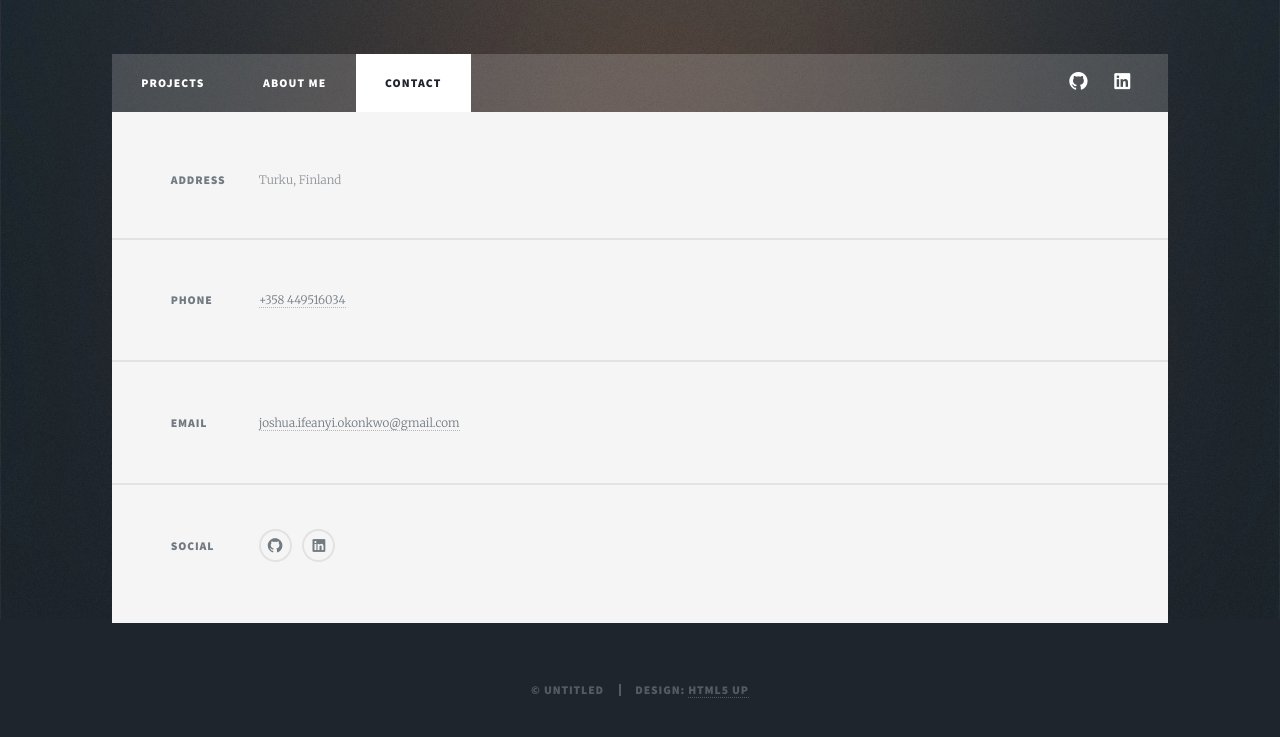
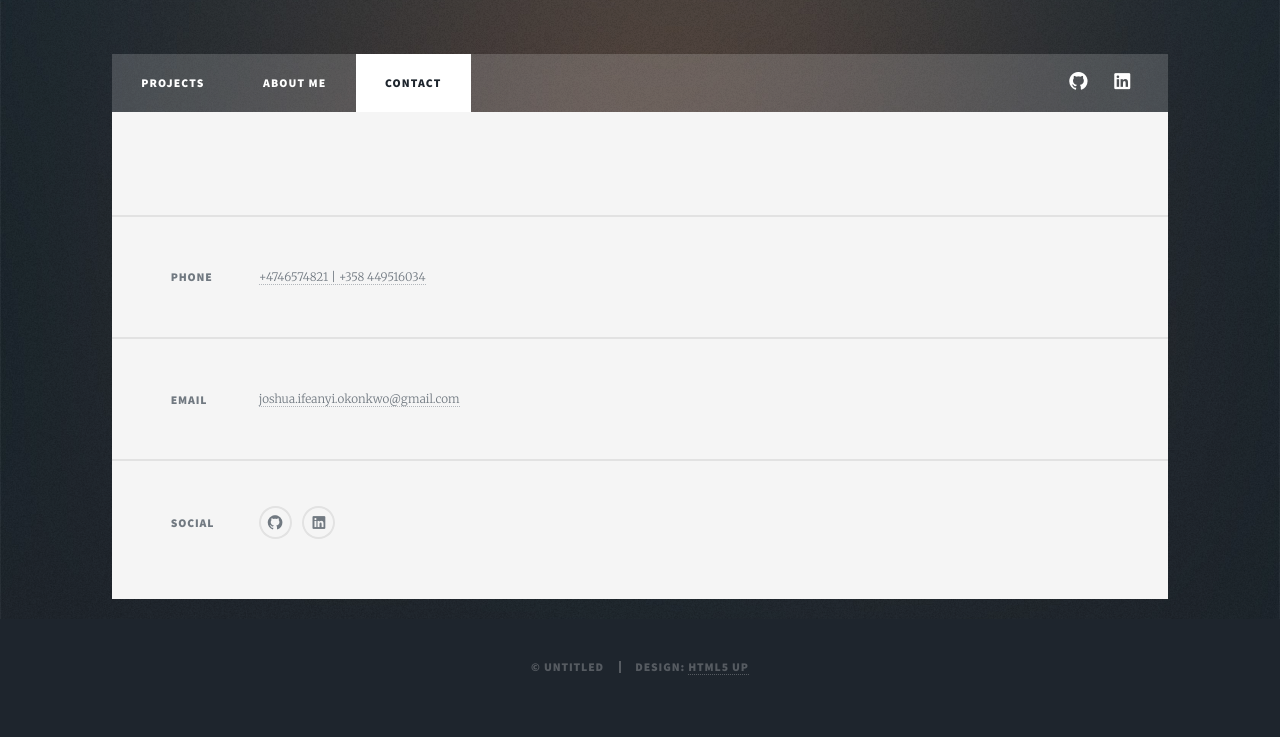
Before and after one commit to JoshuaIfeanyiOkonkwo/JoshuaIOkonkwo.github.io, a plain HTML site: page contact.html in a window 1280 px wide. Shown: the part 181-918 px from the top of the page. Drawn offline with Linux system fonts and the light colour scheme.

Commit message:
Add files via upload

```diff
--- a/contact.html
+++ b/contact.html
@@ -41,13 +41,10 @@
 					<footer id="footer">
 						<section class="split contact">
 							<section class="alt">
-								<h3>Address</h3>
-								<p>Turku, Finland<br />
-								</p>
 							</section>
 							<section>
 								<h3>Phone</h3>
-								<p><a href="#">+358 449516034</a></p>
+								<p><a href="#">+4746574821 | +358 449516034</a></p>
 							</section>
 							<section>
 								<h3>Email</h3>
```
